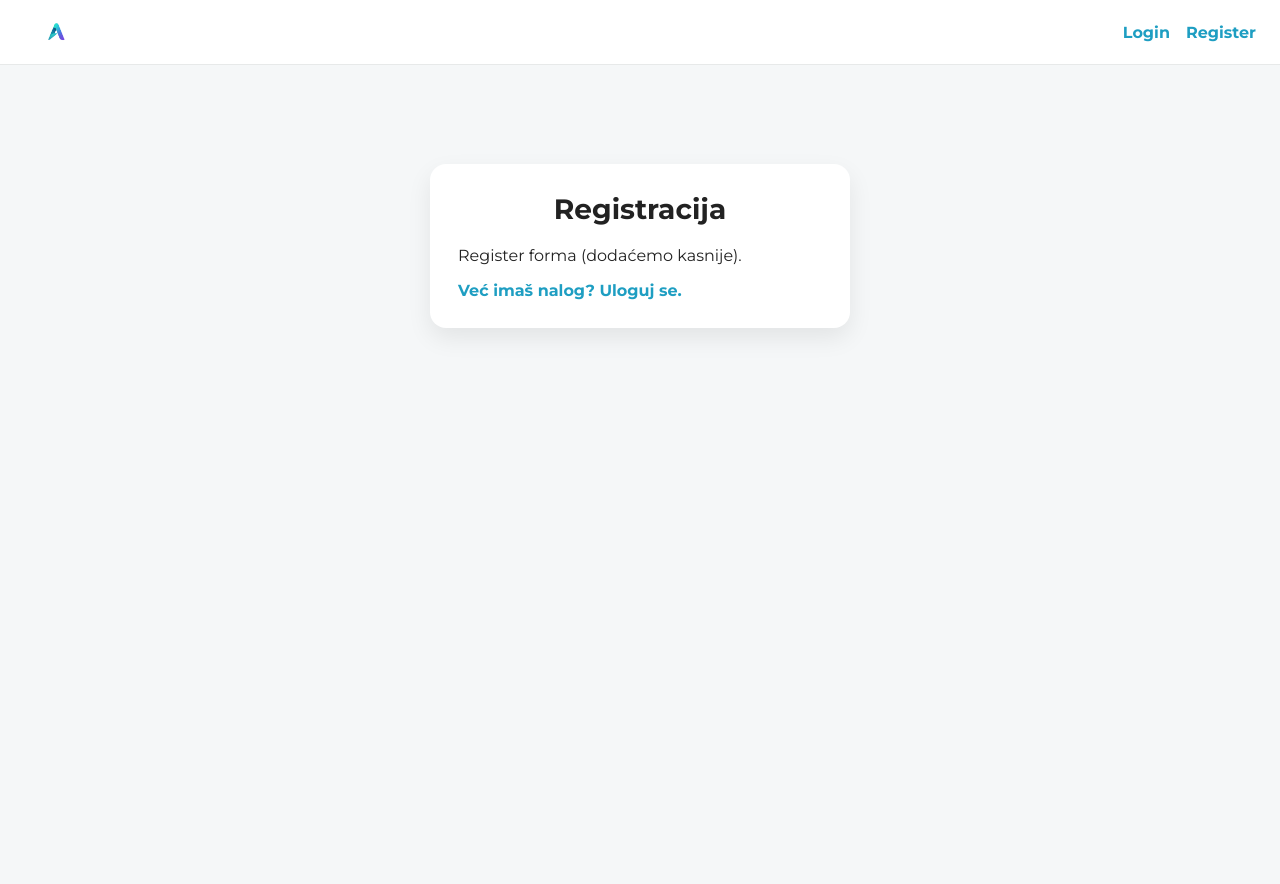
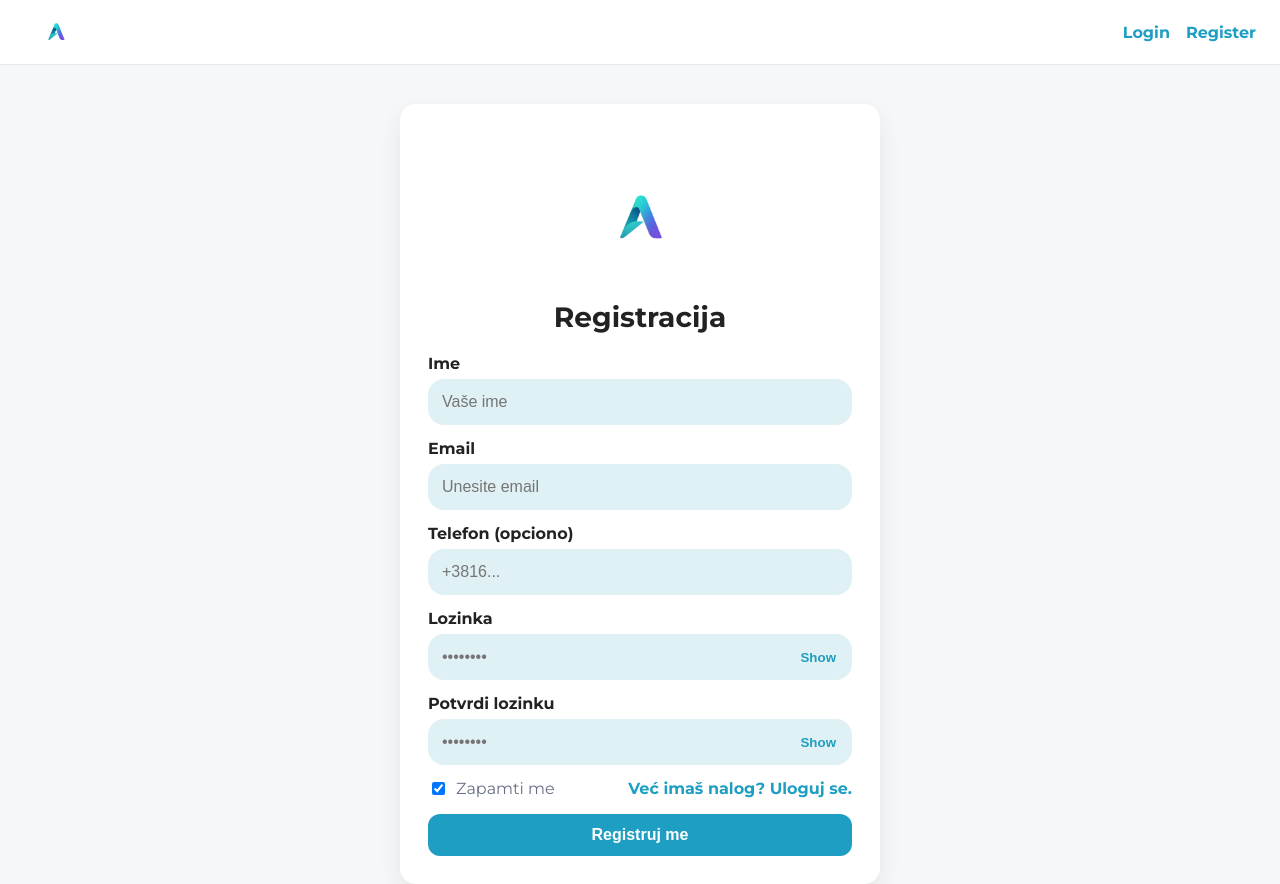
Before and after one commit to elab-development/internet-tehnologije-2024-projekat-upravljanjedogadjajima_2021_0055, a React (Vite) app in the folder frontend/: page /register in a window 1280 px wide. Before the commit the page ends 800 px from the top, so only its background shows below. Built offline with nearby package versions, Linux system fonts and the light colour scheme; no server answers.

Commit message:
Odradjen register korisnika.

```diff
--- a/frontend/src/api/endpoints.js
+++ b/frontend/src/api/endpoints.js
@@ -33,3 +33,14 @@ export async function postLogout() {
     throw e;
   }
 }
+
+export async function postRegister(body) {
+  try {
+    return await http.post("/api/register", body);
+  } catch (e) {
+    if (e?.response?.status === 404) {
+      return await http.post("/register", body);
+    }
+    throw e;
+  }
+}
--- a/frontend/src/pages/Dashboard.jsx
+++ b/frontend/src/pages/Dashboard.jsx
@@ -6,7 +6,7 @@ export default function Dashboard() {
   return (
     <div className="page">
       <h1>Dobrodošao, {user?.name || user?.email} 👋</h1>
-      <p>Ovde ide tvoj dashboard.</p>
+      <p>Ovde ide dashboard.</p>
       <AppButton onClick={logout}>Odjava</AppButton>
     </div>
   );
--- a/frontend/src/pages/Login.jsx
+++ b/frontend/src/pages/Login.jsx
@@ -58,7 +58,7 @@ export default function Login() {
   };
 
   return (
-    <div className="page auth-grid">
+    <div className="page auth-grid login-grid">
       <Card
         header={<img src={logo} alt="Logo" className="card-logo" />}
         title="Login"
--- a/frontend/src/pages/Register.jsx
+++ b/frontend/src/pages/Register.jsx
@@ -1,12 +1,148 @@
+import { useState } from "react";
+import { Link, useNavigate } from "react-router-dom";
 import Card from "../components/Card";
-import { Link } from "react-router-dom";
+import TextField from "../components/TextField";
+import AppButton from "../components/AppButton";
+import Notice from "../components/Notice";
+import { postRegister } from "../api/endpoints";
+import { useAuth } from "../auth/AuthContext";
+import logo from "../assets/Aurora.png";
+
+const emailRe = /^[^\s@]+@[^\s@]+\.[^\s@]+$/;
 
 export default function Register() {
+  const nav = useNavigate();
+  const { login } = useAuth();
+
+  const [form, setForm] = useState({
+    name: "",
+    email: "",
+    phone_number: "",
+    password: "",
+    password_confirmation: "",
+    remember: true,
+  });
+  const [errors, setErrors] = useState({});
+  const [msg, setMsg] = useState(null);
+  const [loading, setLoading] = useState(false);
+
+  const onChange = (e) => {
+    const { name, value, type, checked } = e.target;
+    setForm((f) => ({ ...f, [name]: type === "checkbox" ? checked : value }));
+  };
+
+  const validate = () => {
+    const e = {};
+    if (!form.name.trim()) e.name = "Unesite ime.";
+    if (!emailRe.test(form.email)) e.email = "Unesite ispravan email.";
+    if (form.password.length < 6) e.password = "Min. 6 karaktera.";
+    if (form.password !== form.password_confirmation)
+      e.password_confirmation = "Lozinke se ne poklapaju.";
+    setErrors(e);
+    return Object.keys(e).length === 0;
+  };
+
+  const onSubmit = async (ev) => {
+    ev.preventDefault();
+    setMsg(null);
+    if (!validate()) return;
+    setLoading(true);
+    try {
+      await postRegister({
+        name: form.name,
+        email: form.email,
+        phone_number: form.phone_number || null,
+        password: form.password,
+        password_confirmation: form.password_confirmation,
+      });
+
+      // Nakon uspešne registracije – automatski login
+      await login({ email: form.email, password: form.password, remember: form.remember });
+      nav("/dashboard");
+    } catch (err) {
+      const res = err?.response;
+      if (res?.status === 422 && res.data?.errors) {
+        const e = {};
+        Object.entries(res.data.errors).forEach(([k, arr]) => (e[k] = arr?.[0]));
+        setErrors(e);
+        setMsg(res.data.message || "Proverite polja.");
+      } else if (res?.status === 409) {
+        setMsg(res.data?.message || "Email je već zauzet.");
+      } else {
+        setMsg("Registracija nije uspela. Pokušajte ponovo.");
+      }
+    } finally {
+      setLoading(false);
+    }
+  };
+
   return (
-    <div className="page auth-grid">
-      <Card title="Registracija">
-        <p>Register forma (dodaćemo kasnije).</p>
-        <Link className="link" to="/login">Već imaš nalog? Uloguj se.</Link>
+    <div className="page auth-grid register-grid">
+      <Card header={<img src={logo} alt="aurora" className="card-logo" />} title="Registracija">
+        {msg && <Notice kind="danger">{msg}</Notice>}
+
+        <form onSubmit={onSubmit}>
+          <TextField
+            label="Ime"
+            name="name"
+            value={form.name}
+            onChange={onChange}
+            placeholder="Vaše ime"
+            error={errors.name}
+            autoComplete="name"
+          />
+          <TextField
+            label="Email"
+            name="email"
+            type="email"
+            value={form.email}
+            onChange={onChange}
+            placeholder="Unesite email"
+            error={errors.email}
+            autoComplete="email"
+          />
+          <TextField
+            label="Telefon (opciono)"
+            name="phone_number"
+            value={form.phone_number}
+            onChange={onChange}
+            placeholder="+3816..."
+            error={errors.phone_number}
+            autoComplete="tel"
+          />
+          <TextField
+            label="Lozinka"
+            name="password"
+            type="password"
+            value={form.password}
+            onChange={onChange}
+            placeholder="••••••••"
+            error={errors.password}
+            autoComplete="new-password"
+          />
+          <TextField
+            label="Potvrdi lozinku"
+            name="password_confirmation"
+            type="password"
+            value={form.password_confirmation}
+            onChange={onChange}
+            placeholder="••••••••"
+            error={errors.password_confirmation}
+            autoComplete="new-password"
+          />
+
+          <div className="row-between">
+            <label className="chk">
+              <input type="checkbox" name="remember" checked={form.remember} onChange={onChange} />
+              <span>Zapamti me</span>
+            </label>
+            <Link className="link" to="/login">Već imaš nalog? Uloguj se.</Link>
+          </div>
+
+          <AppButton type="submit" disabled={loading}>
+            {loading ? "Kreiram nalog..." : "Registruj me"}
+          </AppButton>
+        </form>
       </Card>
     </div>
   );
--- a/frontend/src/styles.css
+++ b/frontend/src/styles.css
@@ -6,6 +6,9 @@
   --card:#fff; --ink:#222; --muted:#667085;
   --teal:#1593ad; --teal-strong:#0e7d93; --error:#d11f3d;
   --radius:12px; --shadow:0 10px 25px rgba(0,0,0,.08);
+
+  --topbar-h: 60px;
+  --card-w: 520px;
 }
 *{box-sizing:border-box} html,body,#root{height:100%}
 body{margin:0;font-family:'Montserrat', Inter, system-ui, Segoe UI, Arial, sans-serif;background:var(--bg);color:var(--ink)}
@@ -29,7 +32,9 @@ body{margin:0;font-family:'Montserrat', Inter, system-ui, Segoe UI, Arial, sans-
 }
 .spacer{flex:1}
 .page{max-width:960px;margin:48px auto;padding:0 16px}
-.auth-grid{display:grid;grid-template-columns:minmax(320px,420px);justify-content:center;margin-top:100px;}
+.auth-grid{display:grid;grid-template-columns:minmax(180px,480px);justify-content:center;}
+.login-grid { margin-top: 100px; }
+.register-grid { margin-top: 40px; }
 .card{background:var(--card);box-shadow:var(--shadow);border-radius:16px;padding:28px}
 .card-title{text-align:center;margin:0 0 20px;font-size:28px}
 .field{margin-bottom:14px}
@@ -55,6 +60,6 @@ body{margin:0;font-family:'Montserrat', Inter, system-ui, Segoe UI, Arial, sans-
 
 .card-logo{
   display:block;
-  height:164px;       /* podesi po želji */
-  margin:4px auto 0px auto; /* centrirano iznad naslova */
+  height:164px;
+  margin:4px auto 0px auto;
 }
```
